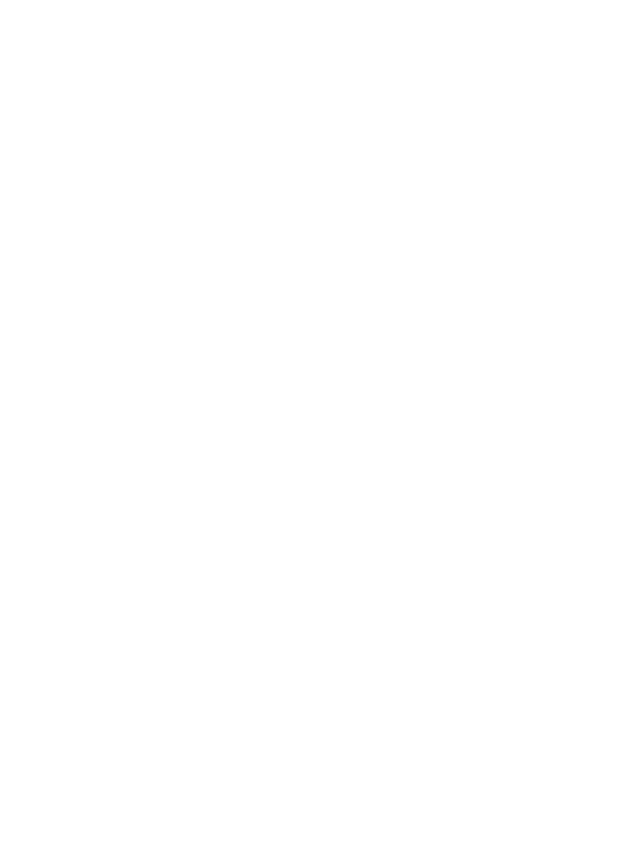
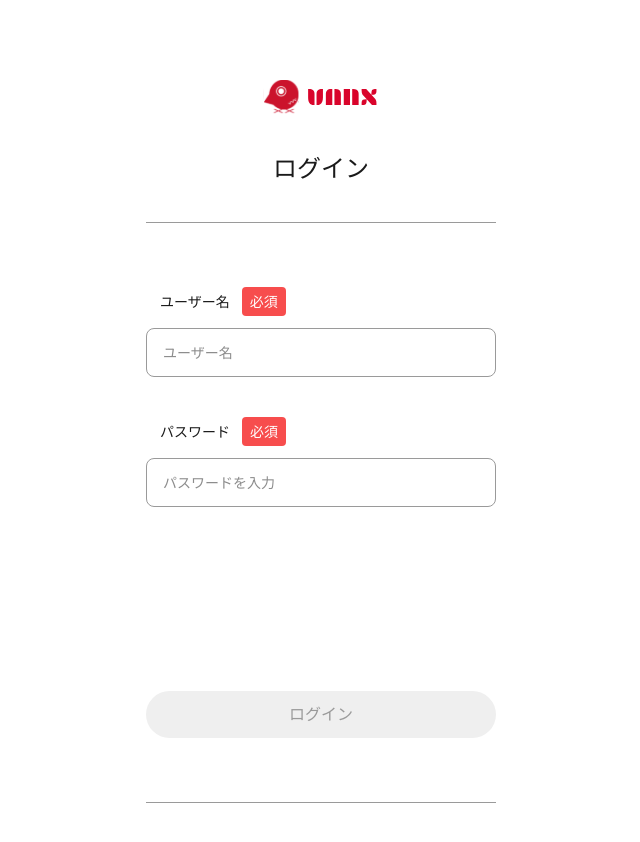
Before and after one commit to Gran-App-Vantan/vanx-frontend, a Next.js app in the folder vanx-app/: page /auth/login in a window 1280 px wide. Shown: the top 842 px of the page, without its empty margins (319-959 px from the left). Before the commit the page ends 800 px from the top, so only its background shows below. Built offline with nearby package versions, Linux system fonts and the light colour scheme.

Commit message:
login-pageのUIを実装

```diff
--- a/vanx-app/app/auth/login/page.tsx
+++ b/vanx-app/app/auth/login/page.tsx
@@ -1,3 +1,109 @@
+"use client";
+
+import { useState } from "react";
+import { LoginParams } from "@/api/auth/types";
+import { Logo, Input, Button } from "@/components/shared";
+
 export default function Login() {
-  return <>{/* ログインページ */}</>;
+  const [passwordVisible, setPasswordVisible] = useState(false);
+  const [formValues, setFormValues] = useState<LoginParams>({
+    userName: "",
+    password: "",
+  });
+
+  const [Error, setError] = useState<
+    | "必須項目です"
+    | "ユーザー名とパスワードが一致しません"
+    | undefined
+  >(undefined);
+
+  const setValue = (field: keyof LoginParams, value: string) => {
+    const trimmedValue = value.trim();
+    setFormValues({ ...formValues, [field]: trimmedValue });
+
+    if (
+      field === "userName" || field === "password"
+    ) {
+      setError(undefined);
+    }
+  };
+
+  const handleSubmit = (e: React.FormEvent) => {
+    e.preventDefault();
+    alert("ログインの処理を行います");
+
+    // ここでログインの処理を行います
+  };
+
+  const isAllFilled =
+  formValues.userName.length > 0 &&
+  formValues.password.length > 0;
+
+  return (
+    <main className="flex flex-col items-center justify-start gap-9 min-h-screen py-20">
+      <div className="flex flex-col items-center gap-9">
+        <Logo />
+        <h1 className="text-h1 text-text">
+          ログイン
+        </h1>
+      </div>
+      <form
+        className="flex flex-col gap-10 border-y border-y-text-gray py-16"
+        onSubmit={(e) => handleSubmit(e)}
+      >
+        <div className="flex flex-col gap-3">
+          <div>
+            <label
+              className="flex items-center gap-3 text-label text-text px-3.5"
+              htmlFor="userName"
+            >
+              ユーザー名
+              <span className="bg-red-letters text-white py-1 px-2 rounded-sm">
+                必須
+              </span>
+            </label>
+          </div>
+          <Input
+            id="userName"
+            size="normal"
+            type="text"
+            placeholder="ユーザー名"
+            onChange={(value) => setValue("userName", value)}
+            error={Error}
+          />
+        </div>
+        <div className="flex flex-col gap-3">
+          <div>
+            <label
+              className="flex items-center gap-3 text-label text-text px-3.5"
+              htmlFor="password"
+            >
+              パスワード
+              <span className="bg-red-letters text-white py-1 px-2 rounded-sm">
+                必須
+              </span>
+            </label>
+          </div>
+          <Input
+            id="password"
+            size="normal"
+            type="password"
+            placeholder="パスワードを入力"
+            value={formValues.password}
+            onChange={(value) => setValue("password", value)}
+            onClick={() => setPasswordVisible(!passwordVisible)}
+            isPasswordVisible={passwordVisible}
+            error={Error}
+          />
+        </div>
+        <Button
+          className="mt-36"
+          buttonType={isAllFilled ? "redButton" : "grayButton"}
+          text="ログイン"
+          size="l"
+          disabled={!isAllFilled}
+        />
+      </form>
+    </main>
+  );
 }
```
